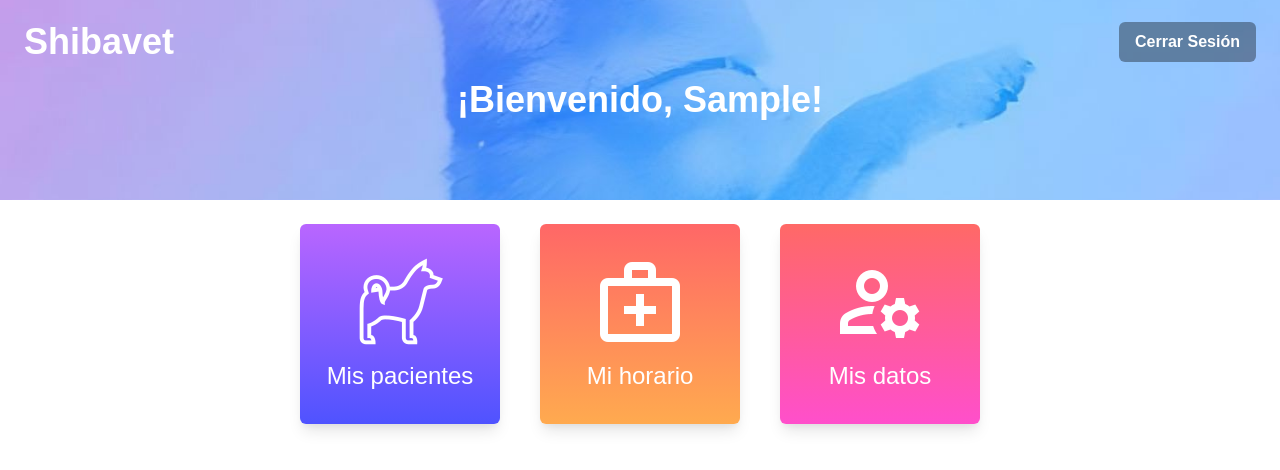
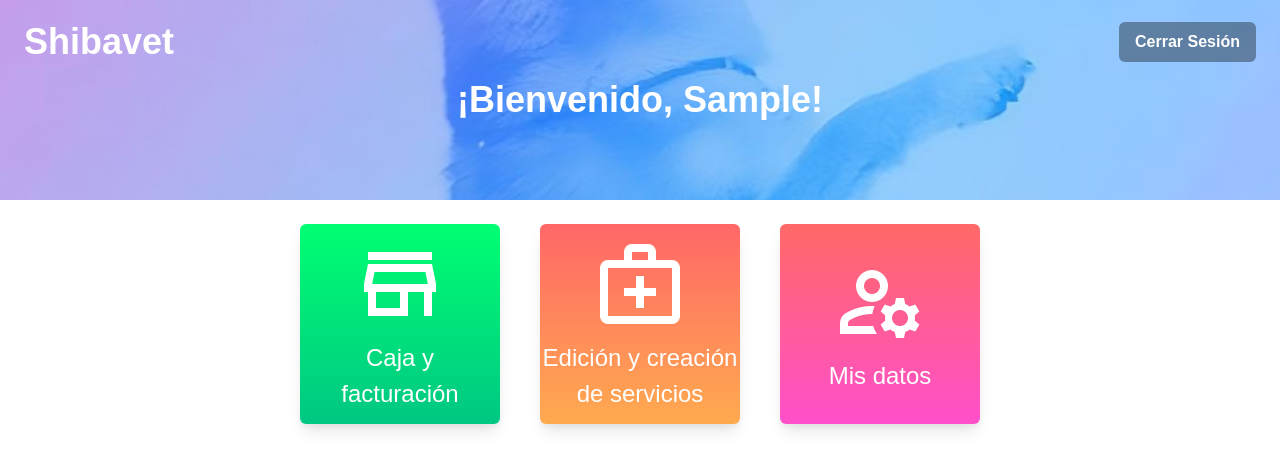
Before and after one commit to torrober/Shibaweb, a React (Vite) app: page /mainAdmin in a window 1280 px wide. Shown: the top 470 px of the page. Built offline with nearby package versions, Linux system fonts and the light colour scheme; sample sign-in values are in the browser's storage; a web font is replaced by a local one.

Commit message:
Update MainAdmin.tsx

```diff
--- a/src/pages/MainAdmin.tsx
+++ b/src/pages/MainAdmin.tsx
@@ -19,7 +19,7 @@ import {
   import Header from "../content/Header";
   import { Gradients } from "../components/Gradients";
   import MyPets from "../content/MyPets";
-  import shiba_icon from "../assets/img/icons8-shiba-inu-96.png";
+  import store_icon from "../assets/img/outline_store_white_48dp.png";
   import services_icon from "../assets/img/outline_medical_services_black_48dp.png";
   import account_icon from "../assets/img/outline_manage_accounts_white_48dp.png";
   export default function MainAdmin() {
@@ -29,7 +29,7 @@ import {
       userActive?.setUserActive(null);
       history("/login");
     };
-    const gradient1 = `linear(to-b, ${Gradients.blue.startColor}, ${Gradients.blue.endColor})`;
+    const gradient1 = `linear(to-b, ${Gradients.green.startColor}, ${Gradients.green.endColor})`;
     const gradient2 = `linear(to-b, ${Gradients.orange.startColor}, ${Gradients.orange.endColor})`;
     const gradient3 = `linear(to-b, ${Gradients.rose.startColor}, ${Gradients.rose.endColor})`;
     return (
@@ -60,10 +60,10 @@ import {
             >
               <Stack w="100%" align="center">
                 <Text align="center">
-                  <img src={shiba_icon}></img>
+                  <img src={store_icon}></img>
                 </Text>
                 <Text fontSize="2xl" color="white" align="center">
-                  Mis pacientes
+                  Caja y <br></br> facturación
                 </Text>
               </Stack>
             </Square>
@@ -80,7 +80,7 @@ import {
                   <img src={services_icon}></img>
                 </Text>
                 <Text fontSize="2xl" color="white" align="center">
-                  Mi horario
+                  Edición y creación de servicios
                 </Text>
               </Stack>
             </Square>
```
